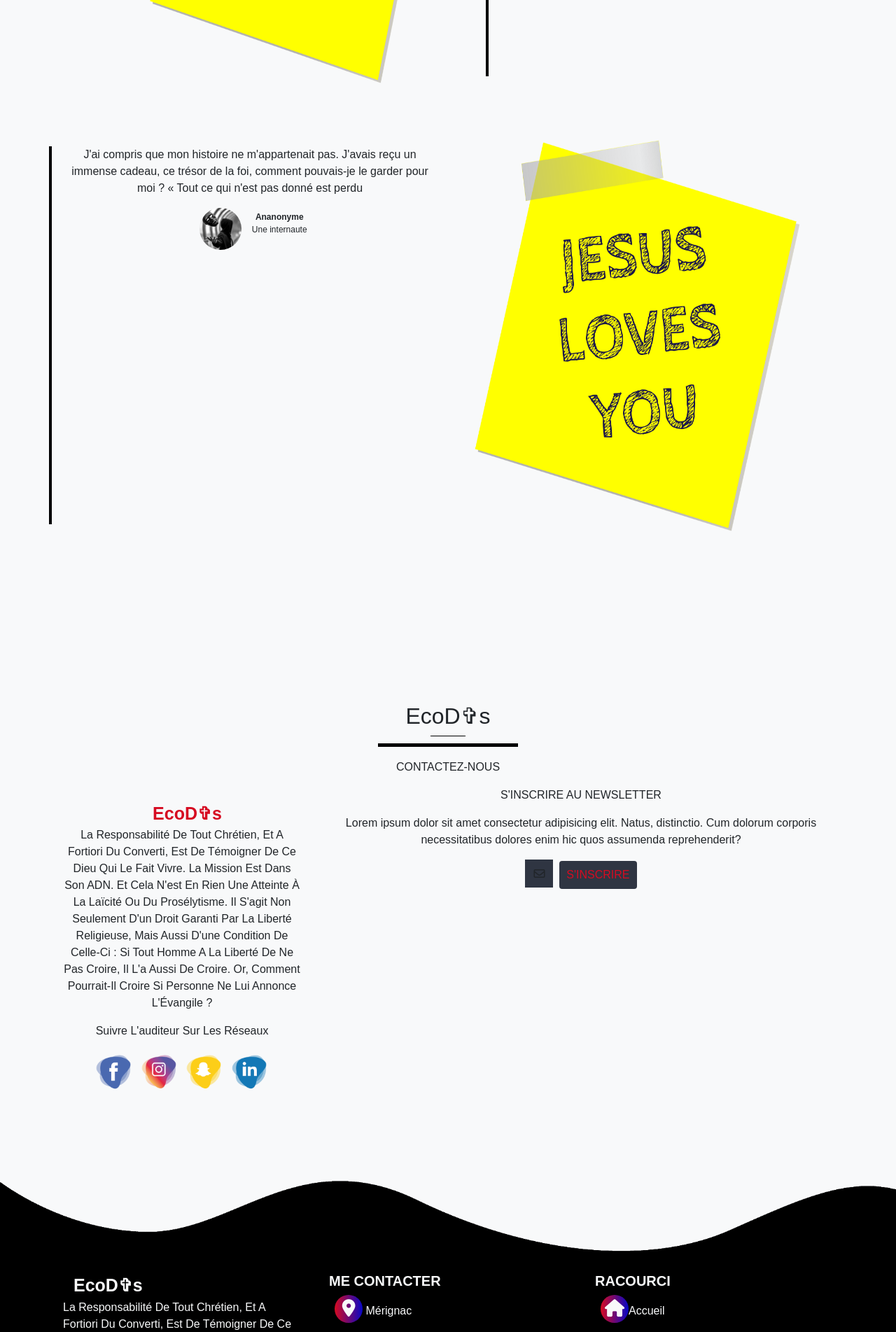
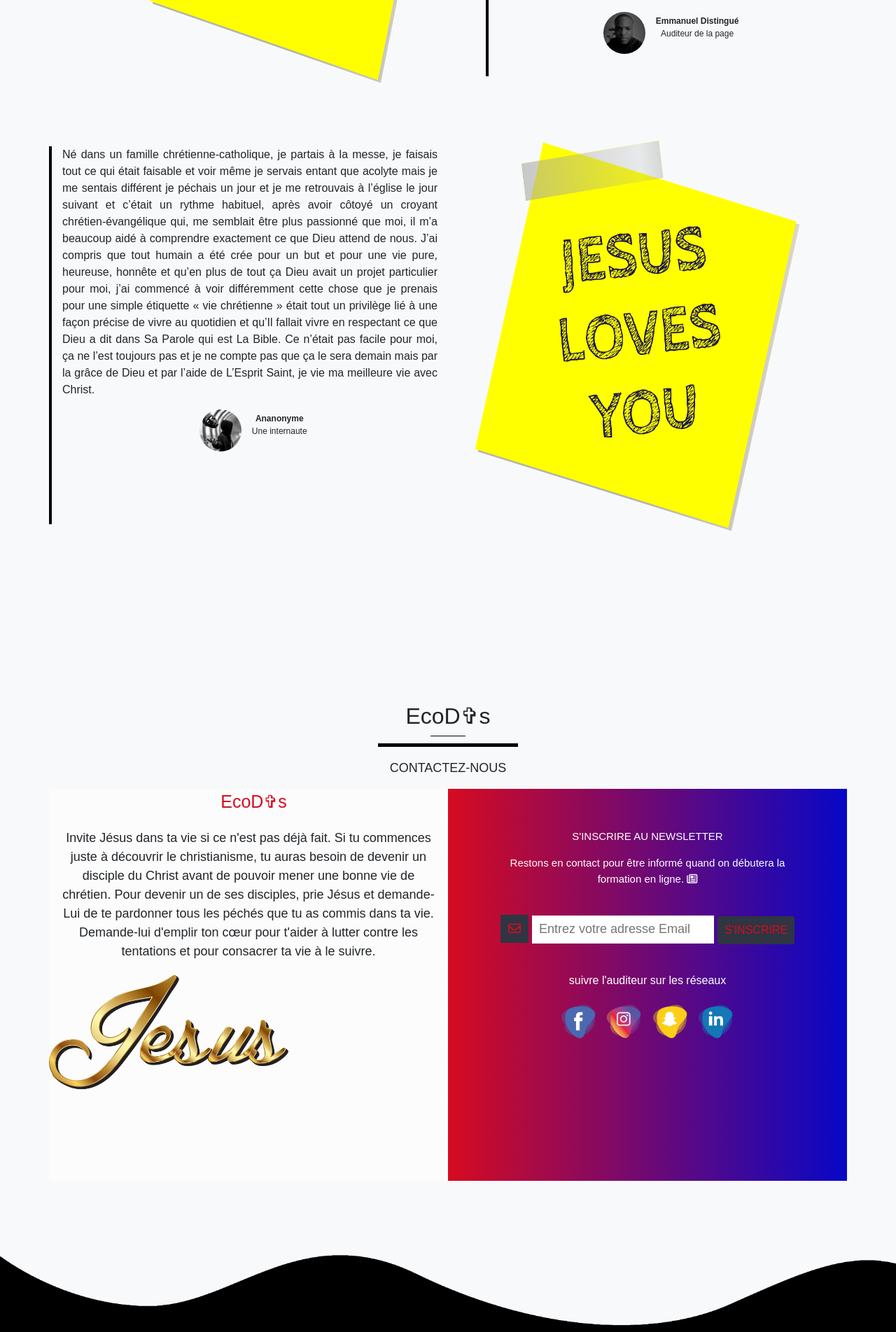
Before and after one commit to dididnk/Ecodis, a PHP site: page / in a window 1280 px wide. Shown: the part 3675-5578 px from the top of the page at 70% size. Run offline with PHP 8.4, Linux system fonts and the light colour scheme; some libraries are stand-ins or nearby versions.

Commit message:
version terminal 1

```diff
--- a/index.html
+++ b/index.html
@@ -40,7 +40,7 @@
                             <a class="nav-link" href="#temoignage">TEMOIGNAGE</a>
                         </li>
                         <li class="nav-item">
-                        <a class="nav-link" href="#contact">CONTACT</a>
+                        <a class="nav-link" href="#social-media">CONTACT</a>
                         </li>
                     </ul>
                     </div>
@@ -49,7 +49,7 @@
             <!------------------------Banner section-------------------------->
 
             <section id="banner">
-                <div class="container">
+                <div class="container banner">
                     <div class="row">
                         <div class="col-md-6">
                             <p class="presentation-title">ECOLE DES DISCIPLES</p>
@@ -192,9 +192,19 @@
                         <img src="images/theme1.png" class="temoignage-theme" onmouseover="this.src='images/theme2.png'" onmouseout="this.src='images/theme1.png'">
                     </div>
                     <div class="col-md-6 temoignage temoignage1">
-                        <p>
-                            Je suis Emmanuel Distingué, né dans une famille chrétienne et amoureux des Ecritures depuis tout petit
-                            pourtant  de nombreuses fois je cherchais un sens à ma Vie, et quand j’ai appris à connaitre Jésus, j’ai compris qu’Il était la Vie.
+                        <p class="temoignage-txt">
+                            Je suis Emmanuel Distingué, né dans une famille chrétienne et amoureux des Écritures depuis
+                            tout petit pourtant  de nombreuses fois je cherchais un sens à l'existence de l’humanité me
+                            posant ainsi de nombreuses questions sur la vie, sur Dieu, sur la vie après la mort etc.
+                            Et un jour, après avoir participé à une réunion de prière et d’enseignement Biblique communément
+                             appelée action évangélique ou séminaire par là j’ai eu que la réponse à mes nombreuses questions.
+                              Cela m’a beaucoup apaisé et bien étant déjà chrétien de naissance, j’ai donné ma vie à Jésus-Christ
+                               en confessant dans ma bouche qu’Il Est mon Seigneur et mon Sauveur en toute conscience, de tout cœur
+                                et avec Foi. Je me suis donc fait baptisé et j’ai commencé à suivre les enseignements
+                                (les affermissements ). Passionné par les écritures j’ai suivi une formation pour devenir gagneur
+                                d’âmes (évangéliste) tout en étant adolescence j’ai apporté l’évangile aux enfants, jeûnes,
+                                aux vieux et voir même des personnes plus âgés, ce désir en moi était tellement fort que j’en
+                                ai fait une priorité. Depuis ce jour-là, ma vie a complètement changée.
                         </p>
                         <img src="https://dididnk.github.io/Ecodis/images/user1.jpeg">
                         <p class="user-details"><b>Emmanuel Distingué</b><br>Auditeur de la page</p>
@@ -202,9 +212,21 @@
                 </div>
                 <div class="row">
                     <div class="col-md-6 temoignage temoignage2">
-                        <p>
-                            J'ai compris que mon histoire ne m'appartenait pas. J'avais reçu un immense cadeau, ce trésor de la foi,
-                            comment pouvais-je le garder pour moi ? « Tout ce qui n'est pas donné est perdu
+                        <p class="temoignage-txt">
+                            Né dans un famille chrétienne-catholique, je partais à la messe,
+                            je faisais tout ce qui était faisable et voir même je servais entant
+                             que acolyte mais je me sentais différent je péchais un jour et
+                             je me retrouvais à l’église le jour suivant et c’était un rythme habituel,
+                              après avoir côtoyé un croyant chrétien-évangélique qui, me semblait être
+                              plus passionné que moi, il m’a beaucoup aidé à comprendre exactement ce que
+                               Dieu attend de nous. J’ai compris que tout humain a été crée pour un but et
+                                pour une vie pure, heureuse, honnête et qu’en plus de tout ça Dieu avait un
+                                 projet particulier pour moi, j’ai commencé à voir différemment cette chose
+                                  que je prenais pour une simple étiquette « vie chrétienne » était tout un
+                                  privilège lié à une façon précise de vivre au quotidien et qu’Il fallait vivre
+                                  en respectant ce que Dieu a dit dans Sa Parole qui est La Bible. Ce n’était pas
+                                   facile pour moi, ça ne l’est toujours pas et je ne compte pas que ça le sera demain
+                                    mais par la grâce de Dieu et par l’aide de L’Esprit Saint, je vie ma meilleure vie avec Christ.
                         </p>
                         <img src="https://dididnk.github.io/Ecodis/images/user2.jpeg">
                         <p class="user-details"><b>Ananonyme</b><br>Une internaute</p>
@@ -223,32 +245,40 @@
                 <h2 class="title">EcoD✞s</h2>
                 <p class="sous-title">Contactez-nous</p>
                 <div class="row">
-                    <div class="col-md-4 footer-box">
-                        <span class="logo" style="color:rgb(214, 11, 33) !important;">EcoD✞s</span>
+                    <div class="col-md-6 contact-box">
+                        <span class="logo">EcoD✞s</span>
                         <p>
-                            La responsabilité de tout chrétien, et a fortiori du converti,
-                            est de témoigner de ce Dieu qui le fait vivre. La mission est dans son ADN.
-                            Et cela n'est en rien une atteinte à la laïcité ou du prosélytisme.
-                            Il s'agit non seulement d'un droit garanti par la liberté religieuse, mais aussi d'une condition de celle-ci : si tout homme a la liberté de ne pas croire, il l'a aussi de croire.
-                            Or, comment pourrait-il croire si personne ne lui annonce l'Évangile ?
+                            Invite Jésus dans ta vie si ce n'est pas déjà fait.
+                            Si tu commences juste à découvrir le christianisme, tu auras besoin de devenir
+                             un disciple du Christ avant de pouvoir mener une bonne vie de chrétien.
+                             Pour devenir un de ses disciples, prie Jésus et demande-Lui de te pardonner
+                              tous les péchés que tu as commis dans ta vie. Demande-lui d'emplir ton cœur
+                               pour t'aider à lutter contre les tentations et pour consacrer ta vie à le
+                               suivre.
                         </p>
-                        <div class="col-md-12">
-                            <p class="sous-title">suivre l'auditeur sur les réseaux</p>
-                            <div class="social-icons">
-                                <a href="#"><img src="https://dididnk.github.io/Ecodis/images/facebook-icon.png"></a>
-                                <a href="#"><img src="https://dididnk.github.io/Ecodis/images/instagram-icon.png"></a>
-                                <a href="#"><img src="https://dididnk.github.io/Ecodis/images/snapchat-icon.png"></a>
-                                <a href="#"><img src="https://dididnk.github.io/Ecodis/images/linkedin-icon.png"></a>
-                            </div>
+                        <div class="row">
+                            <img src="images/test5.png" class="contact-img">
                         </div>
                     </div>
-                    <div class="col-md-8">
-                        <p class="sous-title">S'inscrire au Newsletter</p>
-                        <p>Lorem ipsum dolor sit amet consectetur adipisicing elit. Natus, distinctio. Cum dolorum corporis necessitatibus dolores enim hic quos assumenda reprehenderit?</p>
-                        <div class="email-box">
+                    <div class="col-md-6 newsletter">
+                        <p class="sous-title newsletter-title">S'inscrire au Newsletter</p>
+                        <p>
+                            Restons en contact pour être informé quand on débutera la formation en ligne.
+                            <i class="far fa-newspaper"></i>
+                        </p>
+                        <div class="email-box newsletter-content">
                             <i class="fa fa-envelope-o"></i>
                             <input class="tbox" type="email" placeholder="Entrez votre adresse Email">
                             <button class="btn" type="button" name="button">S'inscrire</button>
+                        </div>
+                        <div class="col-md-12">
+                            <p style="font-size: 16px; font-weight: 500;">suivre l'auditeur sur les réseaux</p>
+                            <div class="social-icons">
+                                <a href="https://www.facebook.com/distingue.ngbame" target="_blanc"><img src="https://dididnk.github.io/Ecodis/images/facebook-icon.png"></a>
+                                <a href="https://www.instagram.com/emmanuel.dnk/" target="_blanc"><img src="https://dididnk.github.io/Ecodis/images/instagram-icon.png"></a>
+                                <a href="https://www.snapchat.com/add/dididnk?share_id=6RI2dVgBl-c&locale=fr-FR" target="_blanc"><img src="https://dididnk.github.io/Ecodis/images/snapchat-icon.png"></a>
+                                <a href="https://www.linkedin.com/in/emmanuel-ngbame-04b33b1b7/" target="_blanc"><img src="https://dididnk.github.io/Ecodis/images/linkedin-icon.png"></a>
+                            </div>
                         </div>
                     </div>
                 </div>
@@ -272,19 +302,18 @@
                                 Or, comment pourrait-il croire si personne ne lui annonce l'Évangile ?
                             </p>
                         </div>
-                        <div class="col-md-4 footer-box">
+                        <div class="col-md-5 footer-box">
                             <h5><b>ME CONTACTER</b></h5>
-                            <p><i class="fa fa-map-marker"></i> Mérignac</p>
-                            <p><i class="fa fa-phone"></i>1234567</p>
-                            <a href="mailto:ngbamedistingue@yahoo.com"></a><p><i class="fa fa-envelope-o"></i>ngbamedistingue@yahoo.com</p></a>
+                            <p><i class="fa fa-map-marker"></i><span class="txt">45 Avenue Aristide Briand, 33700 Mérignac</span></p>
+                            <p><i class="fa fa-phone"></i><span class="txt">(+33) 07.66.79.45.58</span></p>
+                            <a href="mailto:ngbamedistingue@yahoo.com"></a><p><i class="fa fa-envelope-o"></i><span class="txt">ngbamedistingue@yahoo.com</span></p></a>
                         </div>
-                        <div class="col-md-4 footer-box">
+                        <div class="col-md-3 footer-box">
                             <h5><b>RACOURCI</b></h5>
-                            <a href="#home"><p><i class="fa fa-home"></i>Accueil</p></a>
-                            <a href="#about"><p><i class="fas fa-chalkboard-teacher"></i>à propos</p></a>
-                            <a href="#reference"><p><i class="fas fa-sync-alt"></i>référence</p></a>
-                            <a href="#temoignage"><p><i class="fas fa-running"></i>témoignage</p></a>
-                            <a href="#contact"><p><i class="fas fa-thumbs-up"></i></i>contact</p></a>
+                            <a href="#home"><p><i class="fa fa-home"></i><span class="txt">Accueil</span></p></a>
+                            <a href="#about"><p><i class="fas fa-chalkboard-teacher"></i><span class="txt">à propos</span></p></a>
+                            <a href="#reference"><p><i class="fas fa-sync-alt"></i><span class="txt">référence</span></p></a>
+                            <a href="#temoignage"><p><i class="fas fa-running"></i><span class="txt">témoignage</span></p></a>
                         </div>
                     </div>
                     <hr>
--- a/style.css
+++ b/style.css
@@ -92,11 +92,14 @@
 /*----------------------------------Banner section--------------------------------------*/
 #banner
 {
-    background: url("images/bg.jpg") center center no-repeat;
+    background: #000;
+}
+.banner
+{
+    background: url("https://cdn.pixabay.com/photo/2017/09/21/01/04/father-2770301_1280.jpg") center center no-repeat;
     color: rgb(214, 11, 33) !important;
     padding: 5%;
     height: 100vh;
-    min-height: 500px;
     background-size: cover;
     background-attachment: fixed;
 }
@@ -229,6 +232,10 @@
     margin-top: 50px;
     margin-bottom: 50px;
 }
+.temoignage-txt
+{
+    text-align: justify;
+}
 .temoignage img
 {
     border-radius: 50%;
@@ -246,12 +253,9 @@
 #social-media
 {
     padding: 100px 0;
-}
-.social-media
-{
-    font-size: 36px;
-    font-weight: 600;
-    margin-bottom: 30px;
+    text-transform: none !important;
+    font-weight: 500 !important;
+    font-size: 18px !important;
 }
 .social-icons img
 {
@@ -262,16 +266,35 @@
 {
     transform: translateY(-10px);
 }
+.contact-box
+{
+    background: rgb(252, 252, 252);
+}
+.contact-box .logo
+{
+    color:rgb(214, 11, 33) !important;
+    font-size: 25px;
+    font-weight: 500;
+}
+.contact-box p
+{
+    padding-top: 20px;
+    font-weight: 500;
+}
+.contact-img
+{
+    width: 60%;
+
+}
 /*----------------------------------Newsletter section--------------------------------------*/
 .newsletter
 {
     padding: 100px 0;
     font-family: "montserrat", sans-serif;
-    background: url("images/newsletterImg3.png") center center no-repeat;
-    background: rgb(133, 123, 123);
+    background-image: linear-gradient(to right, rgb(214, 11, 33), rgb(7, 7, 199));
     color: rgb(214, 11, 33) !important;
     padding: 5%;
-    height: 100vh;
+    height: 70vh;
     background-size: cover;
 }
 .newsletter p
@@ -279,6 +302,11 @@
     color: white;
     font-size: 15px;
     font-weight: 300;
+}
+.newsletter-content
+{
+    margin-top: 40px;
+    margin-bottom: 40px;
 }
 .email-box i, .btn, .tbox
 {
@@ -294,13 +322,10 @@
 }
 .tbox
 {
-    width: 0px;
-}
-.email-box:hover > .tbox, .tbox:focus
-{
     width: 260px;
     padding: 0 10px;
 }
+
 .email-box .btn
 {
     background: #2f3542;
@@ -331,11 +356,15 @@
 {
     padding: 20px;
 }
+.footer-box h5
+{
+    padding-bottom: 10px;
+}
 .footer-box .logo
 {
     color: rgb(248, 249, 250) !important;
     font-size: 40px;
-
+    padding-bottom: 20px;
 }
 .footer-box .fa,
 .footer-box .fas
@@ -350,6 +379,7 @@
     border-radius: 50%;
     background-image: linear-gradient(to right, rgb(214, 11, 33), rgb(7, 7, 199));
 }
+
 .footer-box a
 {
     text-decoration: none;
@@ -358,8 +388,12 @@
 .footer-box p
 {
     text-transform: capitalize;
+    text-align: justify;
 }
-
+.txt
+{
+    padding-left: 10px;
+}
 hr
 {
     background: rgb(248, 249, 250);
```
Also changed, not shown: images/angel-427478_1920.jpg (deleted), images/bg.jpg (deleted), images/faith-4664704.jpg (deleted), images/thank-you-140227_1920.jpg (deleted), images/them4.png (deleted), images/yes-2167843_1920.png (deleted), images/zigzag1.png (deleted).
